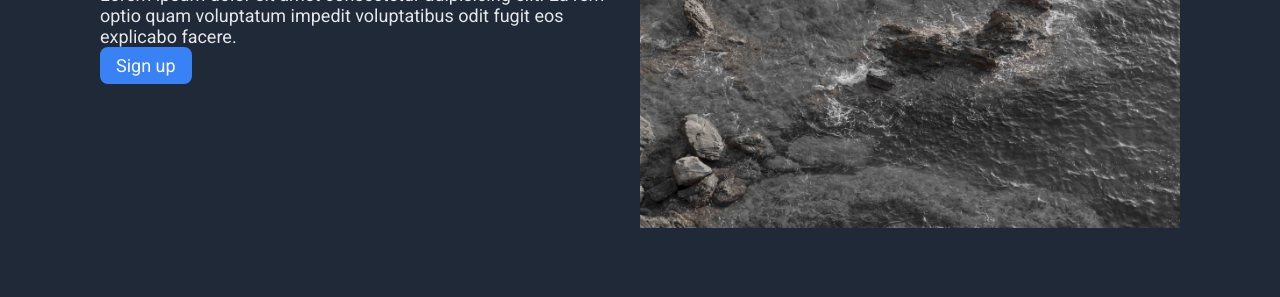
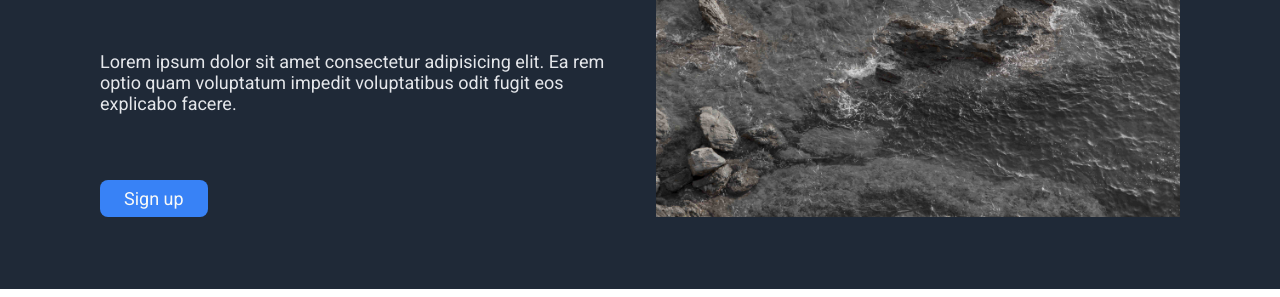
Before and after one commit to JanusPatefacit/landing-page, a plain HTML site: page index.html in a window 1280 px wide. Shown: the part 246-543 px from the top of the page. Drawn offline with Linux system fonts and the light colour scheme.

Commit message:
Ajust body width

```diff
--- a/style.css
+++ b/style.css
@@ -11,7 +11,7 @@ body{
     font-family: Roboto, "Franklin Gothic Medium", Tahoma, sans-serif;
     display: flex;
     flex-direction: column;
-    align-items: center;
+    align-items: stretch;
     padding: 0;
     margin: 0;
 }
@@ -57,6 +57,7 @@ h2 {
 .header-content {
     display: flex;
     margin-top: 72px;
+    gap: 32px;
 }
 
 .secondary {
@@ -68,9 +69,15 @@ h2 {
 .header-content img {
     align-self: center;
     flex: 1;
+    max-width: 50%;
 }
 .header-left {
     flex: 1;
+    max-width: 50%;
+    display: flex;
+    flex-direction: column;
+    justify-content: space-between;
+    align-items: flex-start;
 }
 
 .logo {
@@ -81,7 +88,7 @@ h2 {
 
 button {
     background-color: #3882F6;
-    padding: 8px 16px;
+    padding: 8px 24px;
     border-radius: 8px;
     border: none;
     color: #F9FAF8;
```
